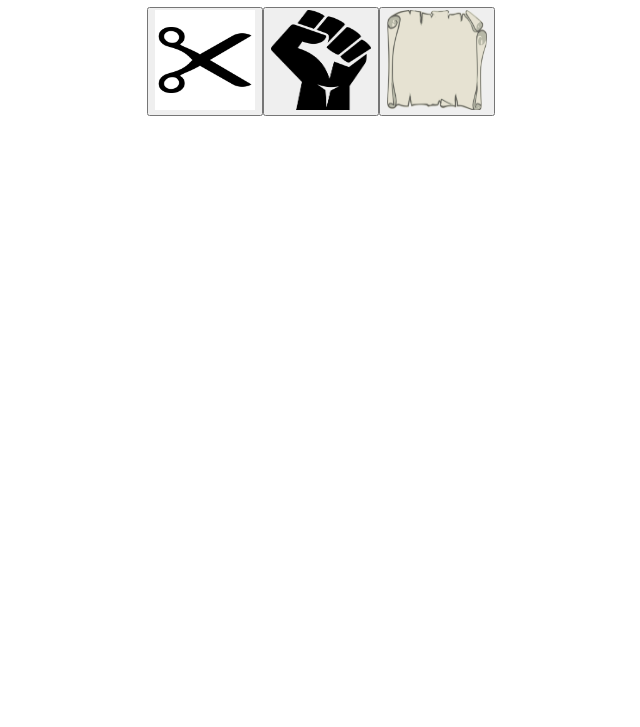
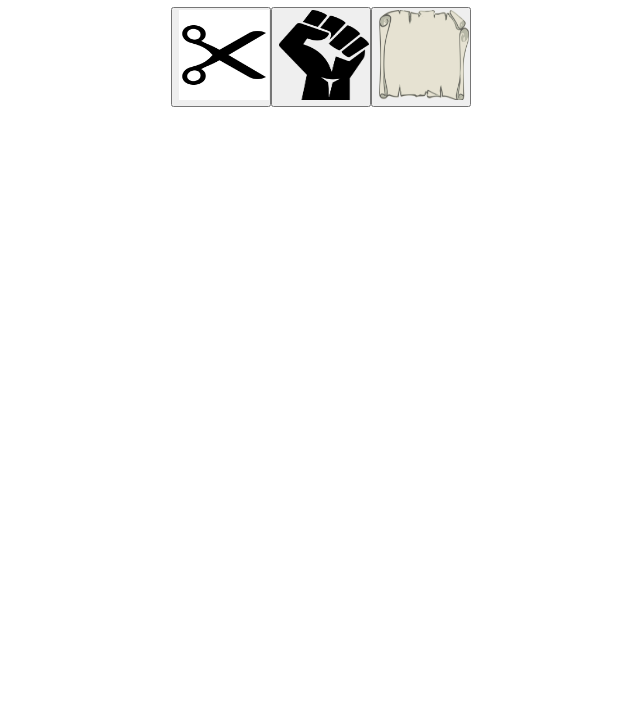
Before and after one commit to XsF1re/rock-scissors-paper-DOM, a plain HTML site: page index.html in a window 1280 px wide. Shown: the part 73-800 px from the top of the page, without its empty margins (319-959 px from the left). Drawn offline with Linux system fonts and the light colour scheme.

Commit message:
Update style.css

```diff
--- a/style.css
+++ b/style.css
@@ -1,6 +1,11 @@
-img {
+button {
     width: 100px;
     height: 100px;
+}
+
+img {
+    width: 90px;
+    height: 90px;
 }
 
 * {
```
